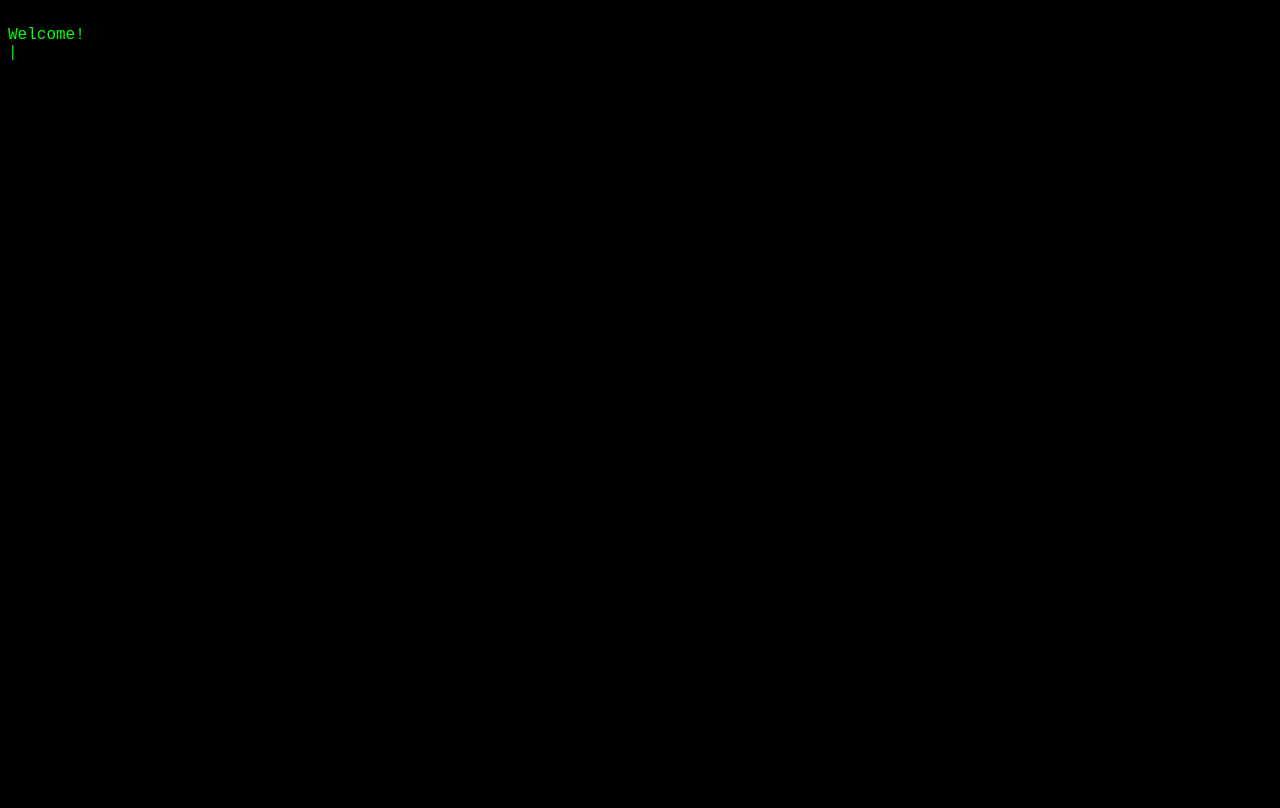
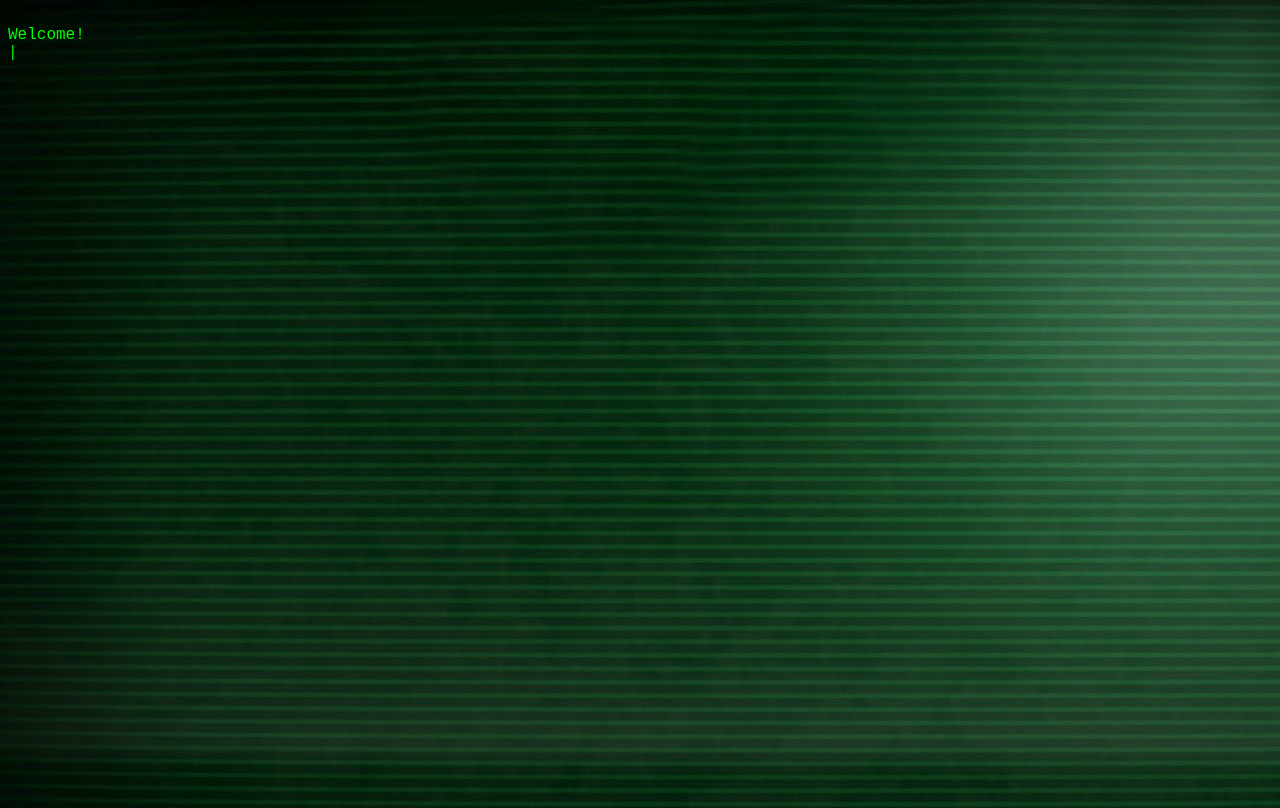
Before and after one commit to sbaueraz/sbaueraz.github.io, a plain HTML site: page terminal/index.html in a window 1280 px wide. Drawn offline with Linux system fonts and the light colour scheme.

Commit message:
Background image

```diff
--- a/terminal/main.css
+++ b/terminal/main.css
@@ -4,12 +4,12 @@ html, body {
   }
 
   body {
-    background: #000000;
     font-family: monospace;
     margin: 0;
     padding: 0;
     font-size: 16px;
     overflow: hidden;
+    background:#000000 url("image1.png") no-repeat top left;
   }
 
   i {
```
